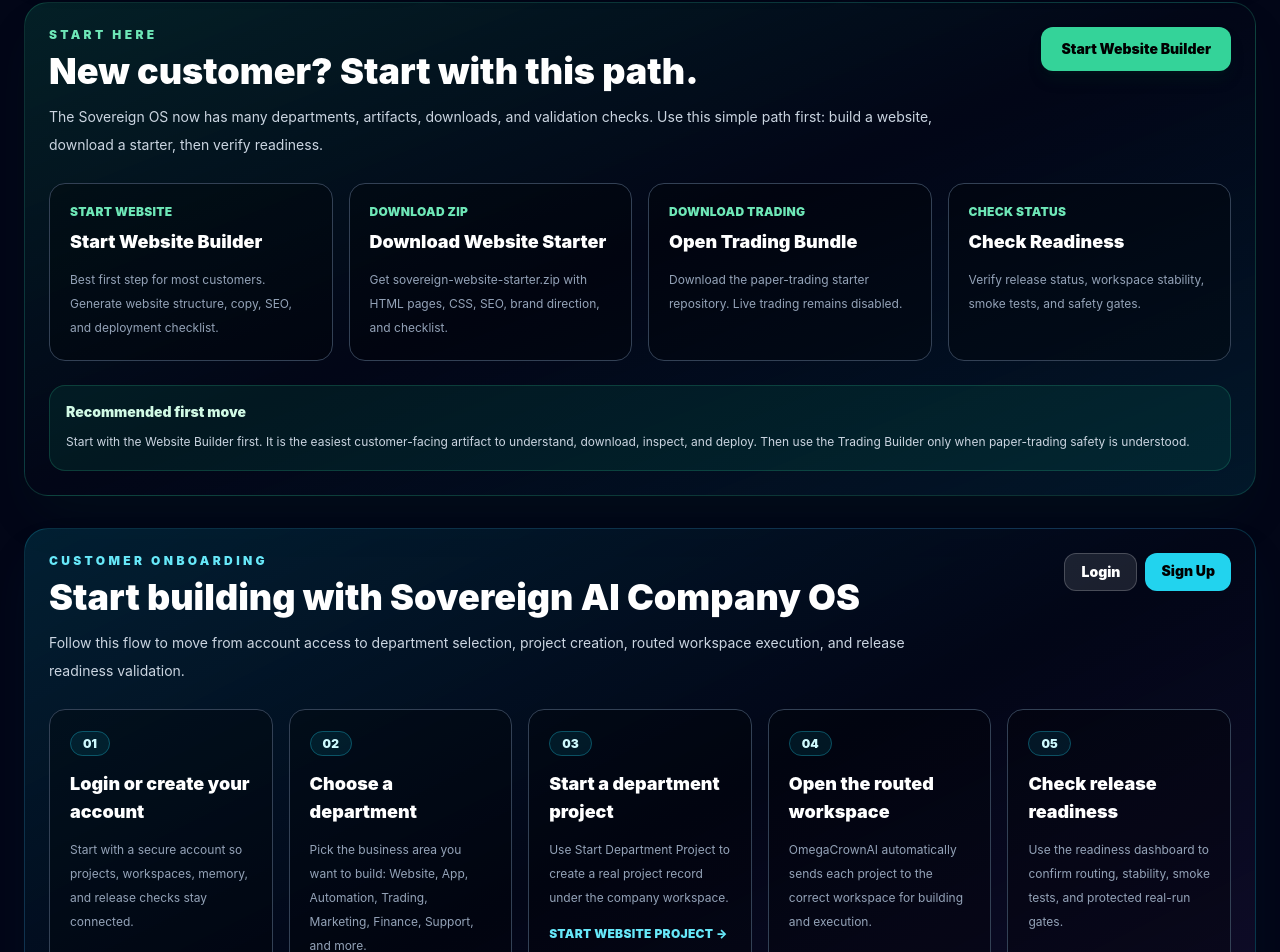
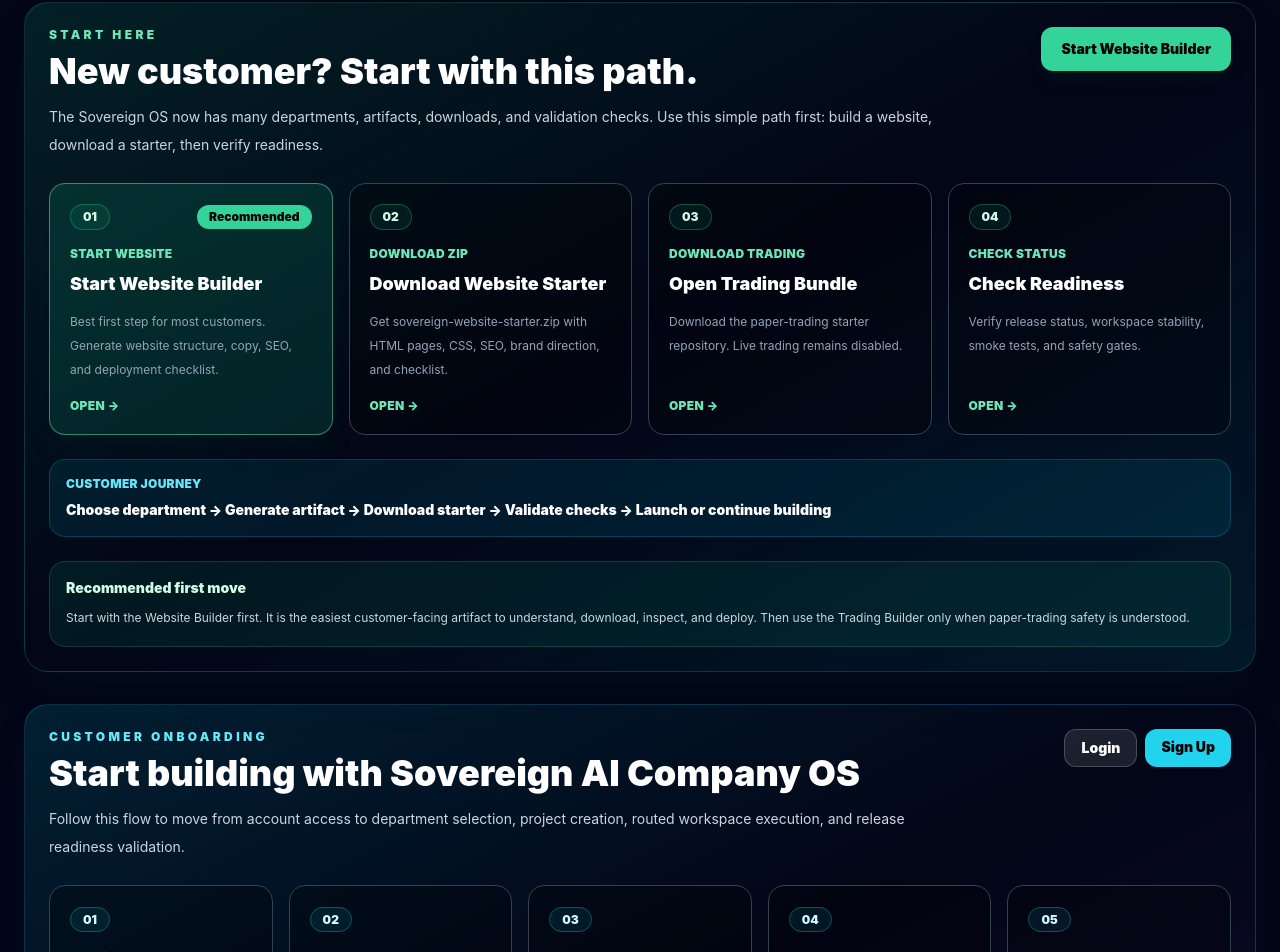
Before and after one commit to pbtransportcom-droid/omegacrownai-dashboard, a Next.js app in the folder omegacrownai-dashboard/: page /build in a window 1280 px wide. Shown: the part 1594-2546 px from the top of the page. Built offline with nearby package versions, Linux system fonts and the light colour scheme.

Commit message:
Polish Build page customer flow visuals

```diff
--- a/omegacrownai-dashboard/app/build/page.tsx
+++ b/omegacrownai-dashboard/app/build/page.tsx
@@ -518,13 +518,31 @@ export default function BuildPage() {
           </div>
 
           <div className="mt-6 grid gap-4 md:grid-cols-2 xl:grid-cols-4">
-            {startHereActions.map((item) => (
+            {startHereActions.map((item, index) => (
               <a
                 key={item.label}
                 href={item.href}
-                className="rounded-2xl border border-slate-700 bg-black/30 p-5 transition hover:border-emerald-300/60 hover:bg-emerald-500/10"
+                className={[
+                  "rounded-2xl border p-5 transition",
+                  "min-h-44 flex flex-col justify-between",
+                  index === 0
+                    ? "border-emerald-300/50 bg-emerald-500/15 shadow-xl shadow-emerald-950/20 hover:bg-emerald-500/20"
+                    : "border-slate-700 bg-black/30 hover:border-emerald-300/60 hover:bg-emerald-500/10",
+                ].join(" ")}
               >
-                <p className="text-xs font-black uppercase tracking-wide text-emerald-300">
+                <div>
+                  <div className="flex flex-wrap items-center justify-between gap-2">
+                    <span className="rounded-full border border-emerald-400/30 bg-emerald-500/10 px-3 py-1 text-xs font-black text-emerald-100">
+                      {String(index + 1).padStart(2, "0")}
+                    </span>
+                    {index === 0 ? (
+                      <span className="rounded-full bg-emerald-400 px-3 py-1 text-xs font-black text-black">
+                        Recommended
+                      </span>
+                    ) : null}
+                  </div>
+
+                  <p className="mt-4 text-xs font-black uppercase tracking-wide text-emerald-300">
                     {item.cta}
                   </p>
                   <h3 className="mt-2 text-lg font-black text-white">
@@ -533,8 +551,22 @@ export default function BuildPage() {
                   <p className="mt-3 text-xs leading-6 text-slate-400">
                     {item.detail}
                   </p>
+                </div>
+
+                <p className="mt-4 text-xs font-black uppercase tracking-wide text-emerald-300">
+                  Open →
+                </p>
               </a>
             ))}
+          </div>
+
+          <div className="mt-6 rounded-2xl border border-cyan-400/20 bg-cyan-500/10 p-4">
+            <p className="text-xs font-black uppercase tracking-wide text-cyan-300">
+              Customer journey
+            </p>
+            <p className="mt-2 text-sm font-black text-white">
+              Choose department → Generate artifact → Download starter → Validate checks → Launch or continue building
+            </p>
           </div>
 
           <div className="mt-6 rounded-2xl border border-emerald-400/20 bg-emerald-500/10 p-4">
```
Lines whose indentation alone changed are shown as unchanged.
